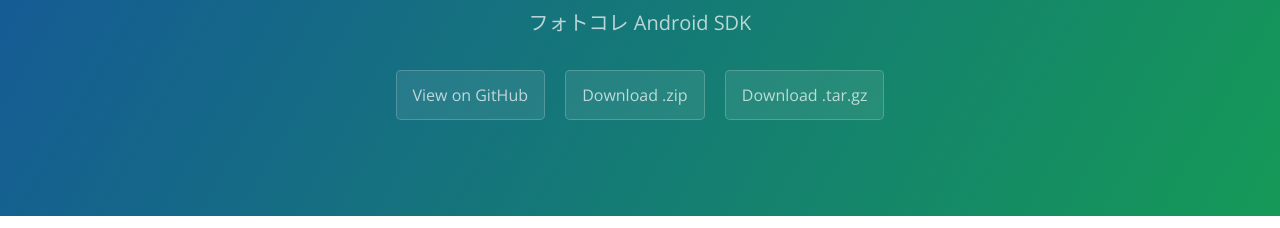
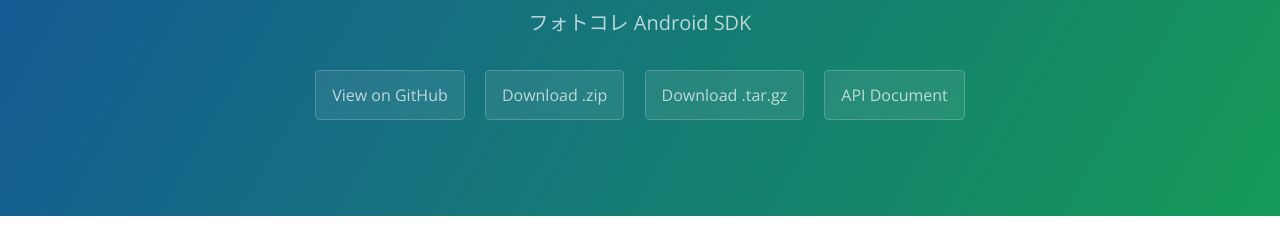
Before and after one commit to KiiPlatform/photocolle-AndroidSDK, a plain HTML site: page index.html in a window 1280 px wide. Shown: the part 167-395 px from the top of the page. Drawn offline with nearby package versions, Linux system fonts and the light colour scheme.

Commit message:
Adding api document.

```diff
--- a/index.html
+++ b/index.html
@@ -16,6 +16,7 @@
       <a href="https://github.com/KiiPlatform/photocolle-AndroidSDK" class="btn">View on GitHub</a>
       <a href="https://github.com/KiiPlatform/photocolle-AndroidSDK/zipball/master" class="btn">Download .zip</a>
       <a href="https://github.com/KiiPlatform/photocolle-AndroidSDK/tarball/master" class="btn">Download .tar.gz</a>
+      <a href="https://github.com/KiiPlatform/photocolle-AndroidSDK/docs/index.html" class="btn">API Document</a>
     </section>
 
     <section class="main-content">
```
Also changed, not shown: docs/index.html (added, +3 -0 lines).
